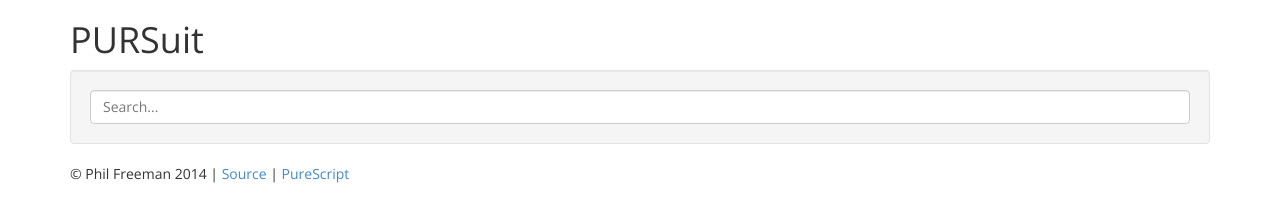
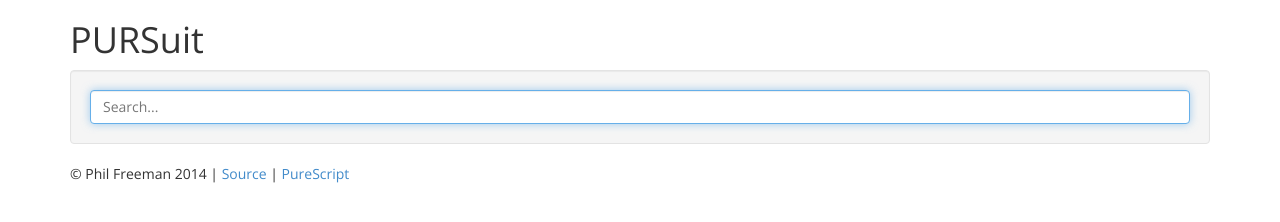
Before and after one commit to purescript/pursuit, a website: page index.html in a window 1280 px wide. Drawn offline with nearby package versions, Linux system fonts and the light colour scheme.

Commit message:
Autofocus on search field

```diff
--- a/index.html
+++ b/index.html
@@ -20,7 +20,7 @@
         <h1>PURSuit</h1>
 
       <div class="well">
-        <input type="search" class="form-control" id="searchInput" placeholder="Search..." />
+        <input type="search" class="form-control" id="searchInput" placeholder="Search..." autofocus />
       </div>
 
       <div id="searchResults"></div>
```
